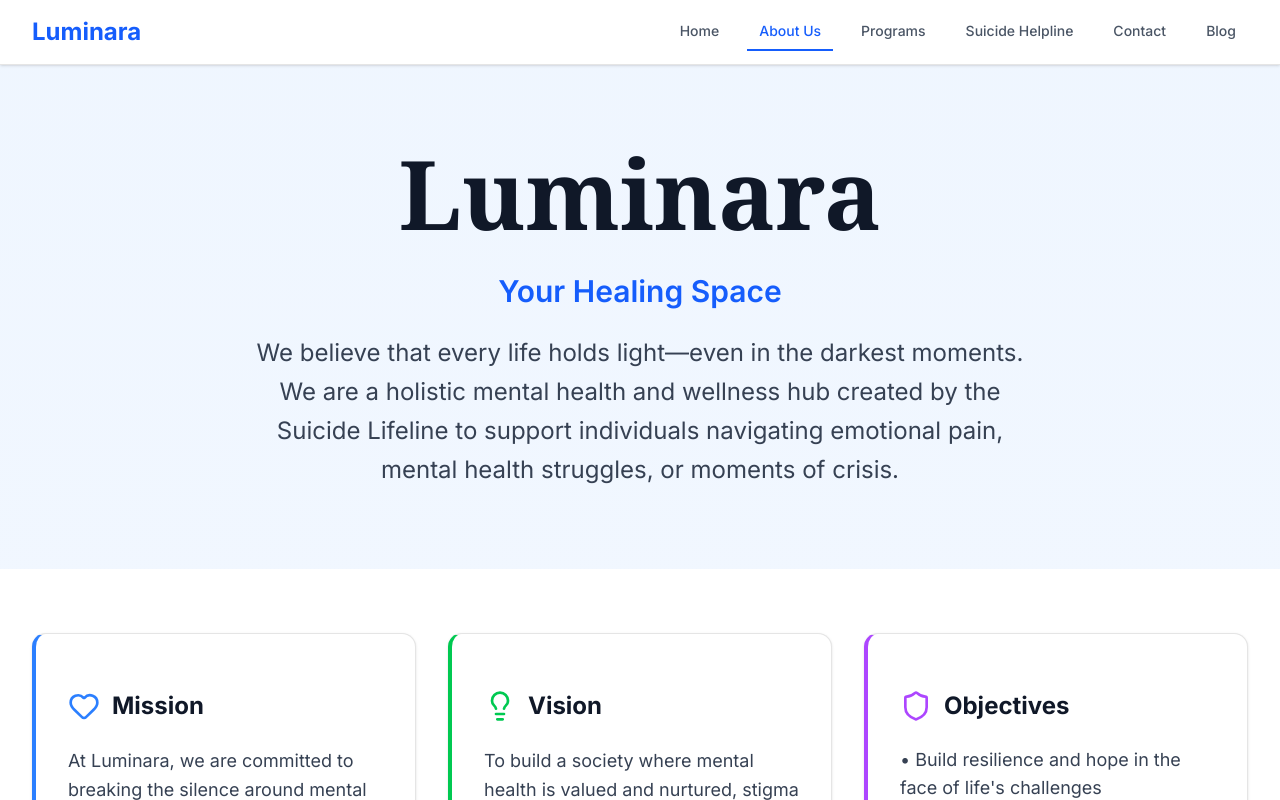
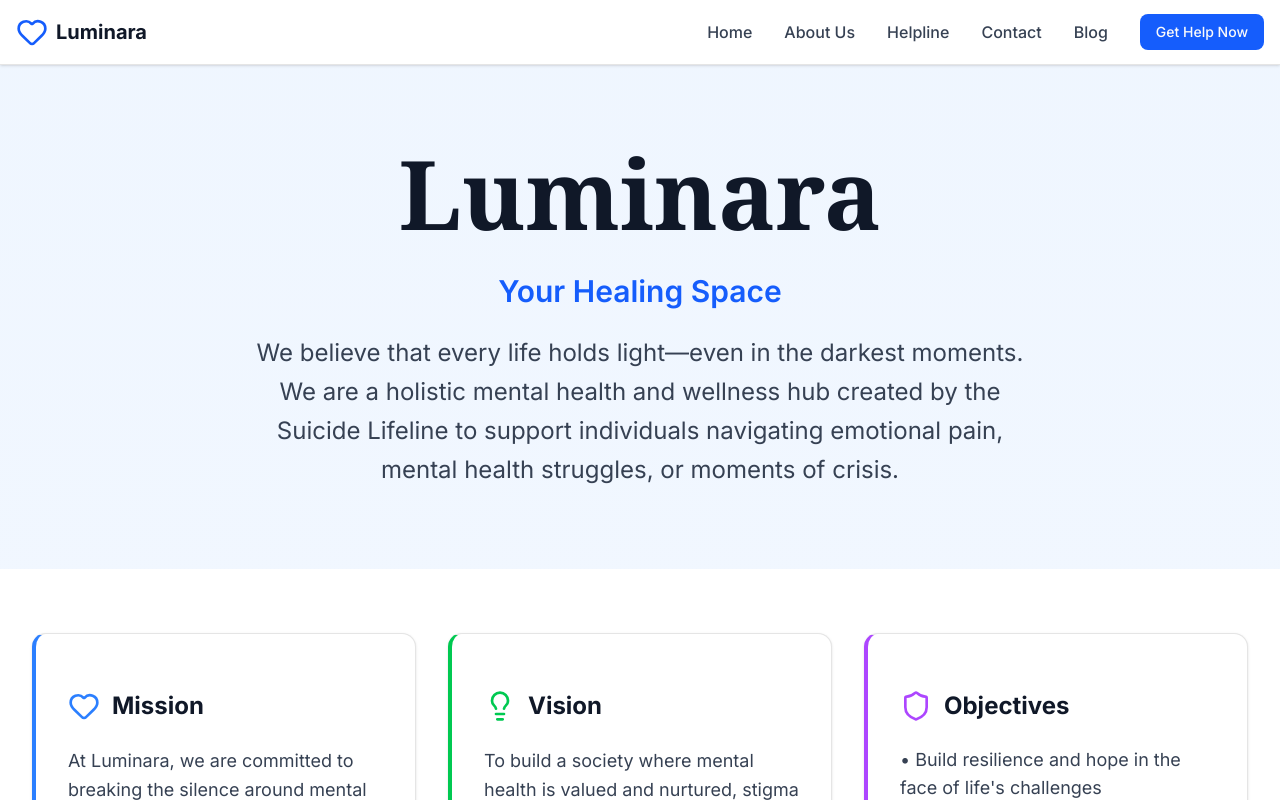
Before and after one commit to UthpalSuvarna/luminara, a Next.js app in the folder frontend/: page /about in a window 1280 px wide. Shown: the top 800 px of the page. Built offline with nearby package versions, Linux system fonts and the light colour scheme.

Commit message:
Refactor AboutUs page by replacing inline navigation with Header component

```diff
--- a/frontend/src/app/about/page.tsx
+++ b/frontend/src/app/about/page.tsx
@@ -3,45 +3,15 @@ import { Card, CardContent } from "@/components/ui/card"
 import { Heart, Users, Shield, Lightbulb, Phone } from "lucide-react"
 import Link from "next/link"
 import { Footer } from "@/components/footer"
+import { Header } from "@/components/header"
 
 export default function AboutUs() {
   return (
     <div className="min-h-screen bg-gradient-to-b from-blue-50 to-white">
       {/* Navigation */}
-      <nav className="bg-white shadow-sm border-b">
-        <div className="max-w-7xl mx-auto px-4 sm:px-6 lg:px-8">
-          <div className="flex justify-between items-center h-16">
-            <div className="flex items-center">
-              <div className="flex-shrink-0">
-                <h1 className="text-2xl font-bold text-blue-600">Luminara</h1>
-              </div>
-            </div>
-            <div className="hidden md:block">
-              <div className="ml-10 flex items-baseline space-x-4">
-                <Link href="/" className="text-gray-600 hover:text-blue-600 px-3 py-2 text-sm font-medium">
-                  Home
-                </Link>
-                <Link href="/about" className="text-blue-600 px-3 py-2 text-sm font-medium border-b-2 border-blue-600">
-                  About Us
-                </Link>
-                <Link href="/programs" className="text-gray-600 hover:text-blue-600 px-3 py-2 text-sm font-medium">
-                  Programs
-                </Link>
-                <Link href="/helpline" className="text-gray-600 hover:text-blue-600 px-3 py-2 text-sm font-medium">
-                  Suicide Helpline
-                </Link>
-                <Link href="/contact" className="text-gray-600 hover:text-blue-600 px-3 py-2 text-sm font-medium">
-                  Contact
-                </Link>
-                <Link href="/blog" className="text-gray-600 hover:text-blue-600 px-3 py-2 text-sm font-medium">
-                  Blog
-                </Link>
-              </div>
-            </div>
-          </div>
-        </div>
-      </nav>
+      <Header />
 
+      {/* Crisis Banner */}
       {/* Hero Section */}
       <section className="py-20 px-4 sm:px-6 lg:px-8">
         <div className="max-w-4xl mx-auto text-center">
```
